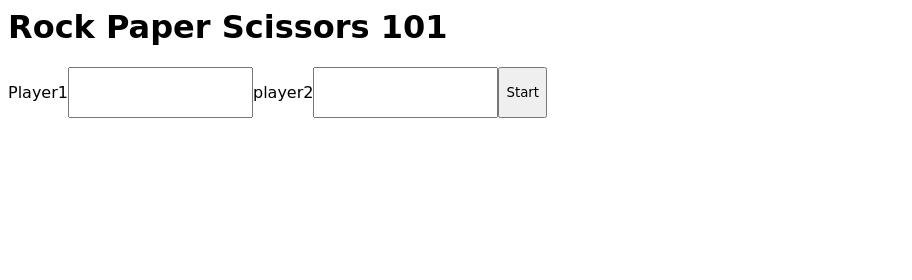
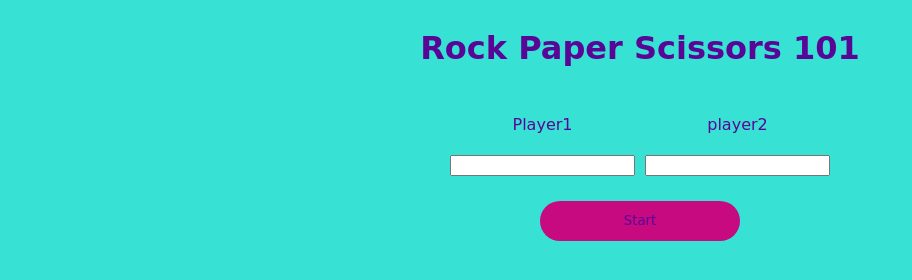
Before and after one commit to barret50cal3011/rock-paper-scissors, a plain HTML site: page rps.html in a window 1280 px wide. Shown: the whole page, without its empty margins (0-912 px from the left). Drawn offline with Linux system fonts and the light colour scheme.

Commit message:
added the changes in display in the code v2

```diff
--- a/js/elder_brain.js
+++ b/js/elder_brain.js
@@ -72,9 +72,9 @@ function start_battle() {
 
     hands.forEach((hand) => {
         hand_options = `
-        <input type="radio" name="hands" id="${hand.name}"/>
-        <label for="${hand.name}">
-            <p>${hand.name}</p>
+        <input type="radio" name="hands" id="${hand.name}" class="radio-hands"/>
+        <label class="label-hands" for="${hand.name}">
+            <p class="hand-paragraph">${hand.name}</p>
         </label>
         `;
         option_section.innerHTML += hand_options;
--- a/rps.html
+++ b/rps.html
@@ -4,13 +4,21 @@
         <link rel="stylesheet" href="./styles.css">
     </head>
     <body>
-        <h1>Rock Paper Scissors 101</h1>
+        <div id="tittle-section">
+            <h1 class="tittle">Rock Paper Scissors 101</h1>
+        </div>
         <div id="preparation">
-            <p>Player1</p>
-            <input id="player1-name" type="text"/>
+            <div id="players-prep">
+                <div class="player-prep">
+                    <p>Player1</p>
+                    <input id="player1-name" type="text"/>
+                </div>
 
-            <p>player2</p>
-            <input id="player2-name" type="text"/>
+                <div class="player-prep">
+                    <p>player2</p>
+                    <input id="player2-name" type="text"/>
+                </div>
+            </div>
 
             <button id="start-button">Start</button>
         </div>
--- a/styles.css
+++ b/styles.css
@@ -1,21 +1,69 @@
 body{
     font-family: cursive;
+    background-color: #37E2D5;
+    color: #590696;
+}
+
+input{
+    margin: 5px;
+    color: #590696;
 }
 
 button{
     font-family: cursive;
+    color: #590696;
+    background-color: #C70A80;
+    border-radius: 5px;
+}
+
+#tittle-section{
+    display: flex;
+    flex-direction: row;
+    justify-content: center;
 }
 
 #preparation{
     display: flex;
+    flex-direction: column;
+    justify-content: center;
+    align-items: center;
+}
+
+#players-prep{
+    display: flex;
+    flex-direction: row;
+    justify-content: center;
+    align-items: center;
+    margin: 10px;
+}
+
+#start-button{
+    background-color: #C70A80;
+    border-radius: 20px;
+    color: #590696;
+    border: 0px;
+    width: 200px;
+    height: 40px;
+    margin: 10px;
 }
 
 #options{
     display: none;
+    flex-direction: row;
+    justify-content: center;
+    align-items: center;
 }
 
 #select{
     display: none;
+    flex-direction: column;
+    justify-content: center;
+    align-items: center;
+}
+
+#select-button{
+    width: 200px;
+    height: 25px;
 }
 
 #battle{
@@ -29,3 +77,35 @@ button{
 #restart{
     display: none;
 }
+
+.tittle{
+    color: #590696;
+}
+
+.player-prep{
+    display: flex;
+    flex-direction: column;
+    justify-content: center;
+    align-items: center;
+}
+
+.radio-hands{
+    display: none;
+}
+
+.label-hands{
+    display: flex;
+    flex-direction: column;
+    justify-content: center;
+    align-items: center;
+}
+
+.hand-paragraph{
+    background-color: #FBCB0A;
+    border-radius: 10px;
+    margin: 10px;
+    width: 100px;
+    height: 25px;
+    padding: 5px;
+
+}
```
